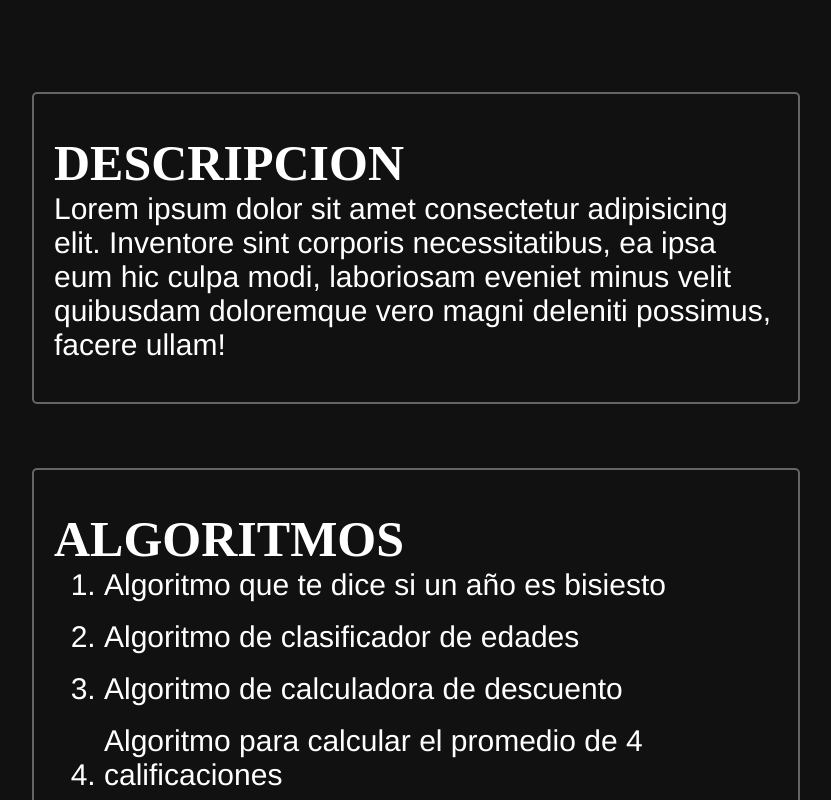
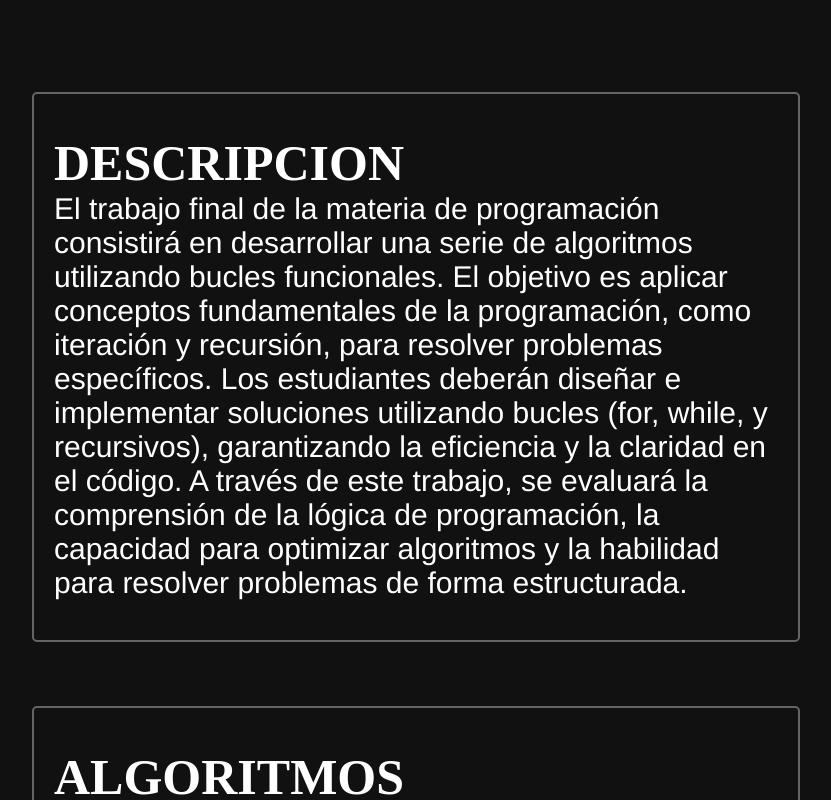
Before and after one commit to CASB6UU9/actividadFinal, a plain HTML site: page index.html in a window 1280 px wide. Shown: the part 708-1508 px from the top of the page, without its empty margins (224-1055 px from the left). Drawn offline with Linux system fonts and the light colour scheme.

Commit message:
Update index.html

```diff
--- a/index.html
+++ b/index.html
@@ -28,7 +28,7 @@
         <!-- Contenedor para la descripcion -->
         <div class="div-descripcion">
             <h2>DESCRIPCION</h2>
-            <p>Lorem ipsum dolor sit amet consectetur adipisicing elit. Inventore sint corporis necessitatibus, ea ipsa eum hic culpa modi, laboriosam eveniet minus velit quibusdam doloremque vero magni deleniti possimus, facere ullam!</p>
+            <p>El trabajo final de la materia de programación consistirá en desarrollar una serie de algoritmos utilizando bucles funcionales. El objetivo es aplicar conceptos fundamentales de la programación, como iteración y recursión, para resolver problemas específicos. Los estudiantes deberán diseñar e implementar soluciones utilizando bucles (for, while, y recursivos), garantizando la eficiencia y la claridad en el código. A través de este trabajo, se evaluará la comprensión de la lógica de programación, la capacidad para optimizar algoritmos y la habilidad para resolver problemas de forma estructurada.</p>
         </div>
 
         <!-- Contenedor para la pimera lista (los 10 algoritmos) -->
```
